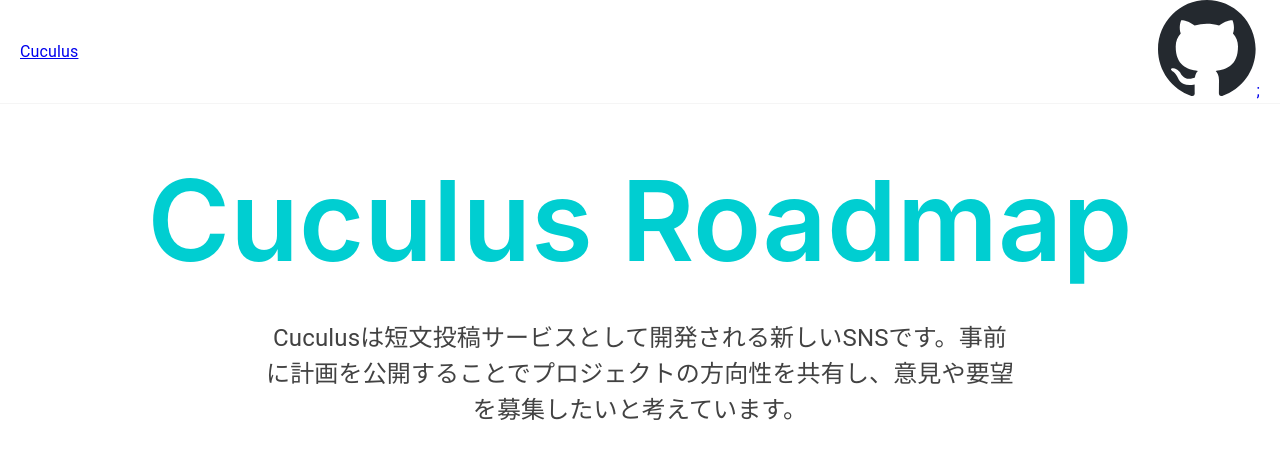
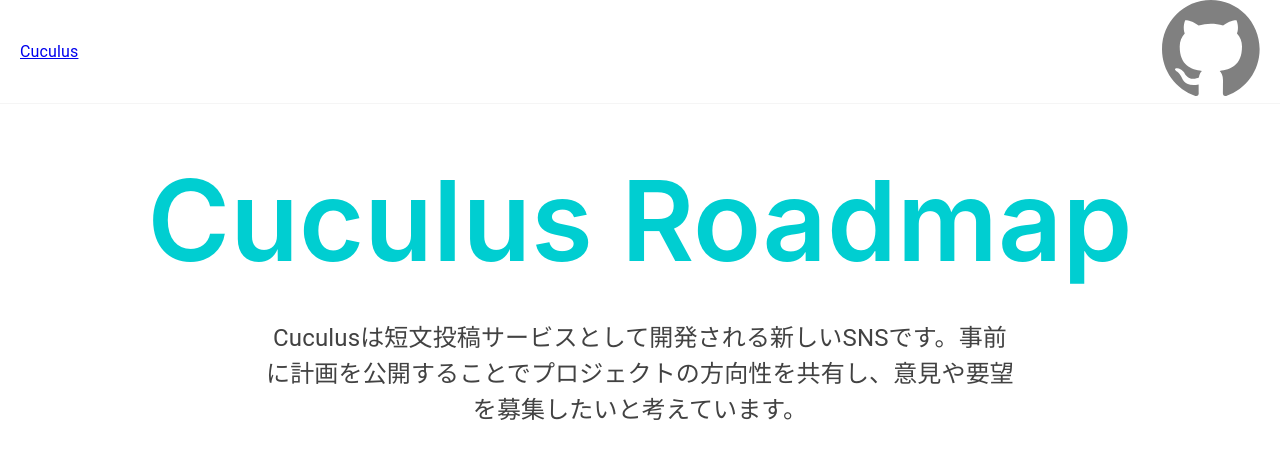
Before and after one commit to cuculus-dev/cuculus-roadmap, a Next.js app: page / in a window 1280 px wide. Shown: the top 458 px of the page. Built offline with nearby package versions, Linux system fonts and the light colour scheme.

Commit message:
色が変わるように

```diff
--- a/src/components/common/molecules/GitHubLink.tsx
+++ b/src/components/common/molecules/GitHubLink.tsx
@@ -2,15 +2,27 @@
 
 import GitHubSvg from 'assets/images/github-mark.svg';
 import Link from 'next/link';
+import { styled } from '@mui/material/styles';
 
 type Props = {
   href: string;
 };
 
+const StyledLink = styled(Link)`
+  color: grey;
+
+  :hover,
+  :focus,
+  :active,
+  :focus-visible {
+    color: black;
+  }
+`;
+
 export default function GitHubLink({ href }: Props) {
   return (
-    <Link href={href} passHref>
-      <GitHubSvg />;
-    </Link>
+    <StyledLink href={href} passHref>
+      <GitHubSvg />
+    </StyledLink>
   );
 }
```
Also changed, not shown: public/images/github-mark.svg.
